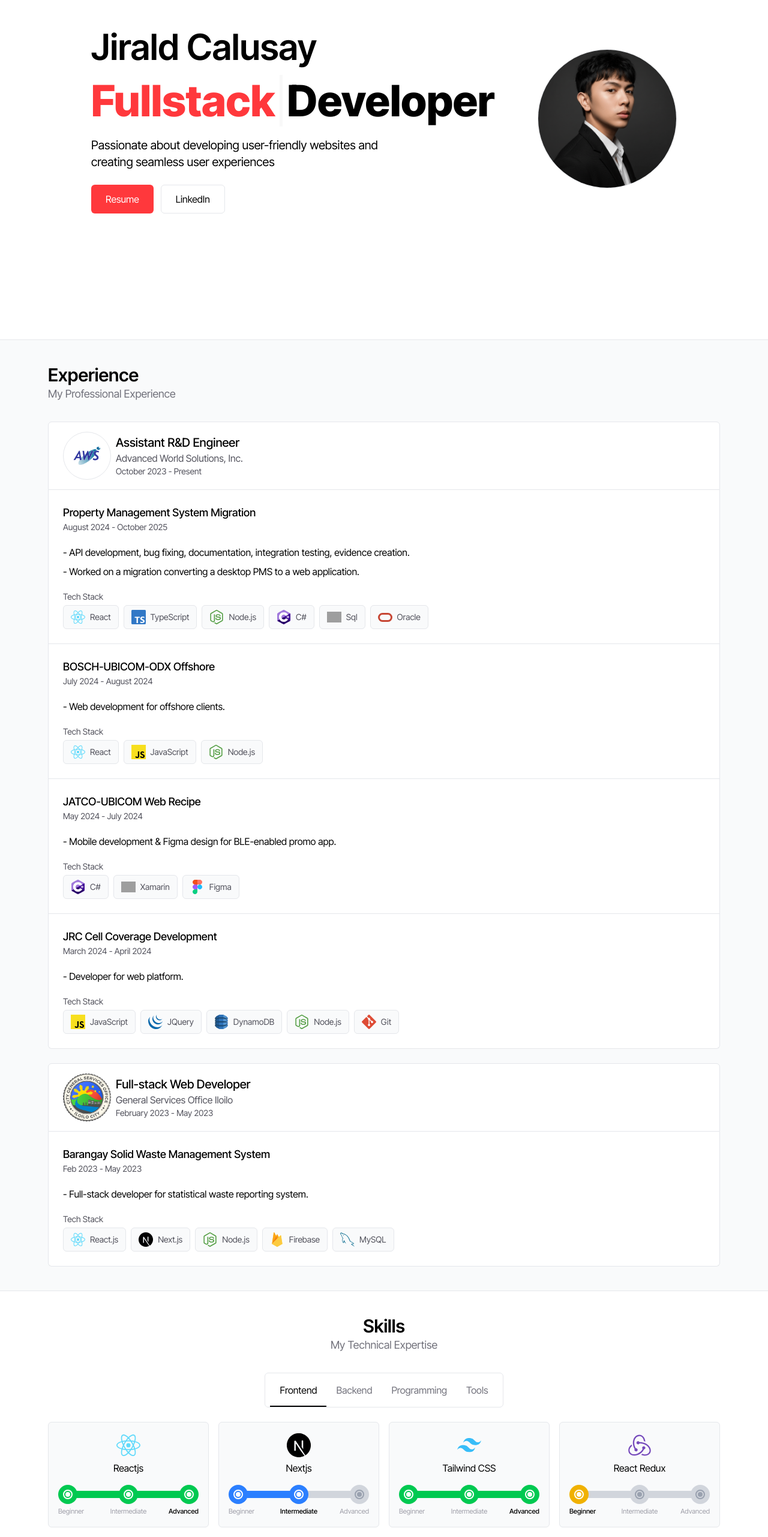
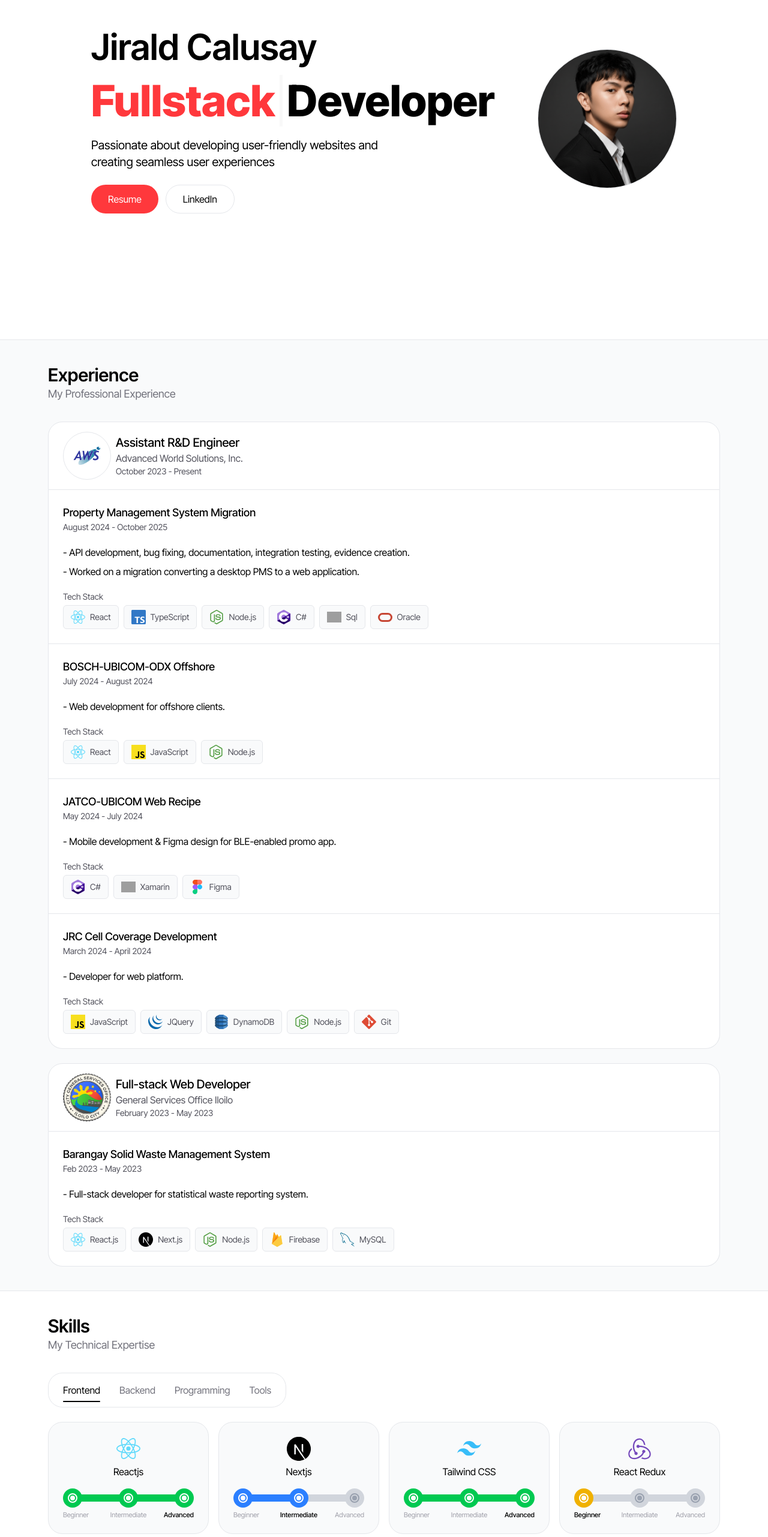
Before and after one commit to JiraldLaurea/digital-porftolio, a Next.js app: page / in a window 1280 px wide. Shown: the part 234-2797 px from the top of the page at 60% size. Built offline with nearby package versions, Linux system fonts and the light colour scheme; grey boxes are pictures that could not be loaded.

Commit message:
UI Change

```diff
--- a/src/app/components/Button.tsx
+++ b/src/app/components/Button.tsx
@@ -3,20 +3,27 @@ type ButtonProps = {
     text: string;
     isPrimary?: boolean;
     isSmaller?: boolean;
+    isFromNavbar?: boolean;
 };
 
-const Button = ({ link, text, isPrimary, isSmaller }: ButtonProps) => {
+const Button = ({
+    link,
+    text,
+    isPrimary,
+    isSmaller,
+    isFromNavbar,
+}: ButtonProps) => {
     return (
         // text-blue-600
         <a
             href={link}
             target="_blank"
             className={`
-                flex items-center rounded-md transition-colors
+                flex items-center justify-center rounded-3xl transition-colors
                 ${
                     isSmaller
-                        ? "px-4 text-sm h-10"
-                        : "px-4 sm:px-6 h-10 text-sm sm:text-base sm:h-12"
+                        ? `text-sm h-10 ${isFromNavbar ? "px-5" : "lg:px-5"}`
+                        : "px-4 sm:px-7 h-10 text-sm sm:text-base sm:h-12"
                 }
                 ${
                     isPrimary
--- a/src/app/components/ExperienceCard.tsx
+++ b/src/app/components/ExperienceCard.tsx
@@ -19,7 +19,7 @@ const ExperienceCard = ({
     return (
         <div
             className={`flex flex-col p-4 sm:p-6 space-y-5 bg-white border border-t-0 dark:bg-primary1-dark dark:border-zinc-700 ${
-                isLast && "rounded-b-md"
+                isLast && "rounded-b-3xl"
             }`}
         >
             <div>
--- a/src/app/components/ExperienceJob.tsx
+++ b/src/app/components/ExperienceJob.tsx
@@ -19,7 +19,7 @@ const ExperienceJob = ({
 }: ExperienceJobProps) => {
     return (
         <div
-            className={`flex border dark:border-zinc-700 bg-white dark:bg-primary1-dark rounded-t-md p-4  sm:p-6 sm:py-4 items-center gap-2 ${
+            className={`flex border dark:border-zinc-700 bg-white dark:bg-primary1-dark rounded-t-3xl p-4  sm:p-6 sm:py-4 items-center gap-2 ${
                 isFirst ? "" : "mt-6"
             }`}
         >
--- a/src/app/components/Projects.tsx
+++ b/src/app/components/Projects.tsx
@@ -75,7 +75,7 @@ const Projects = () => {
                     },
                     {
                         imgSrc: "skills_tailwindcss.svg",
-                        techName: "Tailwind CSS",
+                        techName: "Tailwind",
                     },
                     {
                         imgSrc: `${
@@ -147,7 +147,7 @@ const Projects = () => {
                     },
                     {
                         imgSrc: "skills_tailwindcss.svg",
-                        techName: "Tailwind CSS",
+                        techName: "Tailwind",
                     },
                     {
                         imgSrc: `${
@@ -181,7 +181,7 @@ const Projects = () => {
                     },
                     {
                         imgSrc: "skills_tailwindcss.svg",
-                        techName: "Tailwind CSS",
+                        techName: "Tailwind",
                     },
                     {
                         imgSrc: `${
@@ -205,15 +205,15 @@ const Projects = () => {
             id="projects"
             title="Projects"
             subtitle="Websites I've built"
+            isPoject
             isCentered
-            isPoject
         >
             <Tabs
                 categories={categories}
                 activeTab={activeTab}
                 setActiveTab={setActiveTab}
-                isProjects
                 section="Projects"
+                isProject
             />
             <ProjectsCarousel projects={projects} activeTab={activeTab} />
         </Wrapper>
--- a/src/app/components/ProjectsCard.tsx
+++ b/src/app/components/ProjectsCard.tsx
@@ -1,5 +1,6 @@
 "use client";
 import Image from "next/image";
+import { memo } from "react";
 import { Tech } from "../Types/index";
 import Button from "./Button";
 import TechStack from "./TechStack";
@@ -11,33 +12,34 @@ type ProjectsCardProps = {
     link: string;
     sourceCode: string;
     techs?: Tech[];
+    index: number;
 };
 
-const ProjectsCard = ({
+const ProjectsCard = memo(
+    ({
         imgSrc,
         name,
         description,
         link,
         sourceCode,
         techs,
+        index,
     }: ProjectsCardProps) => {
-    // 160 x 90
         return (
-        <div className="flex flex-col w-full h-full p-4 bg-white md:flex-row dark:border-zinc-700 dark:bg-primary1-dark">
-            <div className="">
-                <div className="relative w-full border rounded-md md:h-70 md:w-85 lg:w-120 lg2:h-auto lg2:w-150 aspect-video dark:border-zinc-700">
+            <div className="flex flex-col w-full h-full p-5 bg-white md:p-6 md:flex-row dark:border-zinc-700 dark:bg-primary1-dark">
+                <div className="relative flex-none w-full border rounded-md grow md:max-w-[325px] lg:max-w-lg md2:max-w-md lg2:max-w-150 aspect-video dark:border-zinc-700">
                     <Image
                         src={`/img/${imgSrc}`}
                         alt=""
-                        className="object-cover rounded-md"
-                        quality={100}
+                        className="object-cover rounded-md dark:bg-white"
+                        quality={50}
+                        priority={index === 0}
                         fill
-                        sizes="(max-width: 768px) 100vw, (max-width: 1200px) 100vw, 100vw"
-                        loading="eager"
+                        sizes="75vw, (max-width: 768px) 100vw, (max-width: 1200px) 50vw,"
                     />
                 </div>
-            </div>
-            <div className="flex flex-col pt-4 space-y-2 text-left md:pt-0 md:pl-4 grow">
+
+                <div className="flex flex-col gap-4 pt-4 text-left grow md:pt-0 md:pl-4">
                     <div>
                         <p className="mb-2 font-medium lg:text-lg">{name}</p>
                         <p className="text-sm lg:text-base">{description}</p>
@@ -47,8 +49,17 @@ const ProjectsCard = ({
                         <TechStack techs={techs} />
                     </div>
 
-                <div className="flex space-x-2">
-                    <Button link={link} text="Visit Page" isPrimary isSmaller />
+                    <div
+                        className={`grid mt-2 gap-2 sm:text-left lg:flex ${
+                            sourceCode ? "grid-cols-2" : "grid-cols-1"
+                        }`}
+                    >
+                        <Button
+                            link={link}
+                            text="Visit Page"
+                            isPrimary
+                            isSmaller
+                        />
                         {sourceCode && (
                             <Button
                                 link={sourceCode}
@@ -60,6 +71,7 @@ const ProjectsCard = ({
                 </div>
             </div>
         );
-};
+    }
+);
 
 export default ProjectsCard;
--- a/src/app/components/ProjectsCarousel.tsx
+++ b/src/app/components/ProjectsCarousel.tsx
@@ -46,13 +46,13 @@ const ProjectsCarousel = ({ projects, activeTab }: ProjectsCarouselProps) => {
             <div className="relative">
                 <div
                     ref={emblaRef}
-                    className="relative overflow-hidden border rounded-md select-none dark:border-zinc-700"
+                    className="relative overflow-hidden border select-none h-full md:h-97.5 rounded-3xl dark:border-zinc-700"
                 >
                     {/* Carousel */}
-                    <div className="flex">
+                    <div className="flex h-full">
                         {projects.map((project, index) => (
                             <div key={index} className="flex-[0_0_100%]">
-                                <ProjectsCard {...project} />
+                                <ProjectsCard {...project} index={index} />
                             </div>
                         ))}
                     </div>
--- a/src/app/components/Skills.tsx
+++ b/src/app/components/Skills.tsx
@@ -138,7 +138,6 @@ const Skills: React.FC = () => {
             title="Skills"
             subtitle="My Technical Expertise"
             isAlternate
-            isCentered
             isFullHeight
         >
             <Tabs
@@ -147,7 +146,7 @@ const Skills: React.FC = () => {
                 setActiveTab={setActiveTab}
                 section="Skills"
             />
-            <div className="grid grid-cols-1 gap-4 xxs:grid-cols-2 lg:grid-cols-3 lg2:grid-cols-4">
+            <div className="grid grid-cols-1 gap-4 xs:grid-cols-2 lg:grid-cols-3 lg2:grid-cols-4">
                 {skills.map((skill, index) => (
                     <SkillsGrid
                         key={index}
--- a/src/app/components/SkillsGrid.tsx
+++ b/src/app/components/SkillsGrid.tsx
@@ -7,7 +7,7 @@ const SkillsGrid = ({ imgSrc, techName, level, mounted }: Skill) => {
     return (
         <>
             {mounted ? (
-                <div className="flex flex-col items-center justify-center px-2 border rounded-md h-34 sm:px-4 sm:h-44 100 bg-primary4 dark:border-zinc-700 dark:bg-primary4-dark">
+                <div className="flex flex-col items-center justify-center px-6 border rounded-3xl h-40 sm:px-6 sm:h-46.75 100 bg-primary4 dark:border-zinc-700 dark:bg-primary4-dark">
                     <div className={`relative w-7 h-7 sm:w-10 sm:h-10 mb-1.5`}>
                         <Image
                             src={`/img/${imgSrc}`}
@@ -24,7 +24,7 @@ const SkillsGrid = ({ imgSrc, techName, level, mounted }: Skill) => {
                     <SkillsLevel level={level} />
                 </div>
             ) : (
-                <div className="w-full border rounded-md h-34 sm:h-44 bg-primary4 dark:bg-primary4-dark animate-pulse dark:border-zinc-700" />
+                <div className="w-full border rounded-3xl h-40 sm:h-46.75 bg-primary4 dark:bg-primary4-dark animate-pulse dark:border-zinc-700" />
             )}
         </>
     );
--- a/src/app/components/Tabs.tsx
+++ b/src/app/components/Tabs.tsx
@@ -1,15 +1,21 @@
 import { AnimatePresence, motion } from "framer-motion";
-import { useEffect, useRef, useState } from "react";
+import { useState } from "react";
 
 type TabsProps = {
     categories: string[];
     activeTab: number;
     setActiveTab: (index: number) => void;
-    isProjects?: boolean;
+    isProject?: boolean;
     section: string;
 };
 
-const Tabs = ({ categories, activeTab, setActiveTab, section }: TabsProps) => {
+const Tabs = ({
+    categories,
+    activeTab,
+    setActiveTab,
+    isProject,
+    section,
+}: TabsProps) => {
     const [hoveredTab, setHoveredTab] = useState<number | null>(null);
 
     const transition: any = {
@@ -20,26 +26,26 @@ const Tabs = ({ categories, activeTab, setActiveTab, section }: TabsProps) => {
 
     return (
         <div
-            className={`flex justify-center overflow-x-auto sm:text-base text-sm `}
+            className={`flex items-center mb-6  overflow-x-auto sm:text-base text-sm ${
+                isProject ? "justify-center" : "justify-start"
+            }`}
         >
-            <div className="p-2 pb-0 mb-6 border rounded-md bg-primary1 dark:border-zinc-700 dark:bg-primary1-dark">
-                <div className="relative z-0 flex items-center pb-0 overflow-x-auto overflow-y-hidden">
+            <div className="flex p-2 pb-0 border rounded-3xl bg-primary1 dark:border-zinc-700 dark:bg-primary1-dark">
+                <div className="z-0 flex items-center pb-0 overflow-x-auto overflow-y-hidden">
                     {categories.map((category, index) => (
                         <div
                             key={index}
                             className="flex relative flex-col items-center space-y-1.5"
                         >
                             <motion.button
-                                onHoverStart={() => {
-                                    setHoveredTab(index);
-                                }}
+                                onHoverStart={() => setHoveredTab(index)}
                                 onHoverEnd={() => setHoveredTab(null)}
-                                className={` relative mb-2 duration-200 rounded-md ${
+                                onClick={() => setActiveTab(index)}
+                                className={` relative mb-2 rounded-3xl py-2 px-4 sm:hover:dark:text-white sm:hover:text-black transition-colors ${
                                     activeTab === index
                                         ? "dark:text-white"
                                         : "text-secondary-text dark:text-secondary-text-dark"
-                                } py-2 px-4`}
-                                onClick={() => setActiveTab(index)}
+                                }`}
                             >
                                 {category}
                             </motion.button>
@@ -48,7 +54,7 @@ const Tabs = ({ categories, activeTab, setActiveTab, section }: TabsProps) => {
                                 {hoveredTab === index ? (
                                     <motion.span
                                         layoutId={"hover"}
-                                        className="absolute inset-0 h-10 rounded-md bg-primary-hovered dark:bg-primary-hovered-dark"
+                                        className="absolute inset-0 hidden h-10 rounded-3xl sm:inline bg-primary-hovered dark:bg-primary-hovered-dark"
                                         style={{ zIndex: -1 }}
                                         initial={{
                                             opacity: 0,
@@ -71,7 +77,7 @@ const Tabs = ({ categories, activeTab, setActiveTab, section }: TabsProps) => {
                                             ? "skillsUnderline"
                                             : "projectsUnderline"
                                     }
-                                    className="absolute left-0 right-0 bottom-0 h-0.5 bg-black dark:bg-white"
+                                    className="absolute w-[calc(100%-32px)] left-4 rounded-full right-0 bottom-2 h-0.5 bg-black dark:bg-white"
                                     transition={{
                                         type: "spring",
                                         stiffness: 2000,
```
Lines whose indentation alone changed are shown as unchanged.
